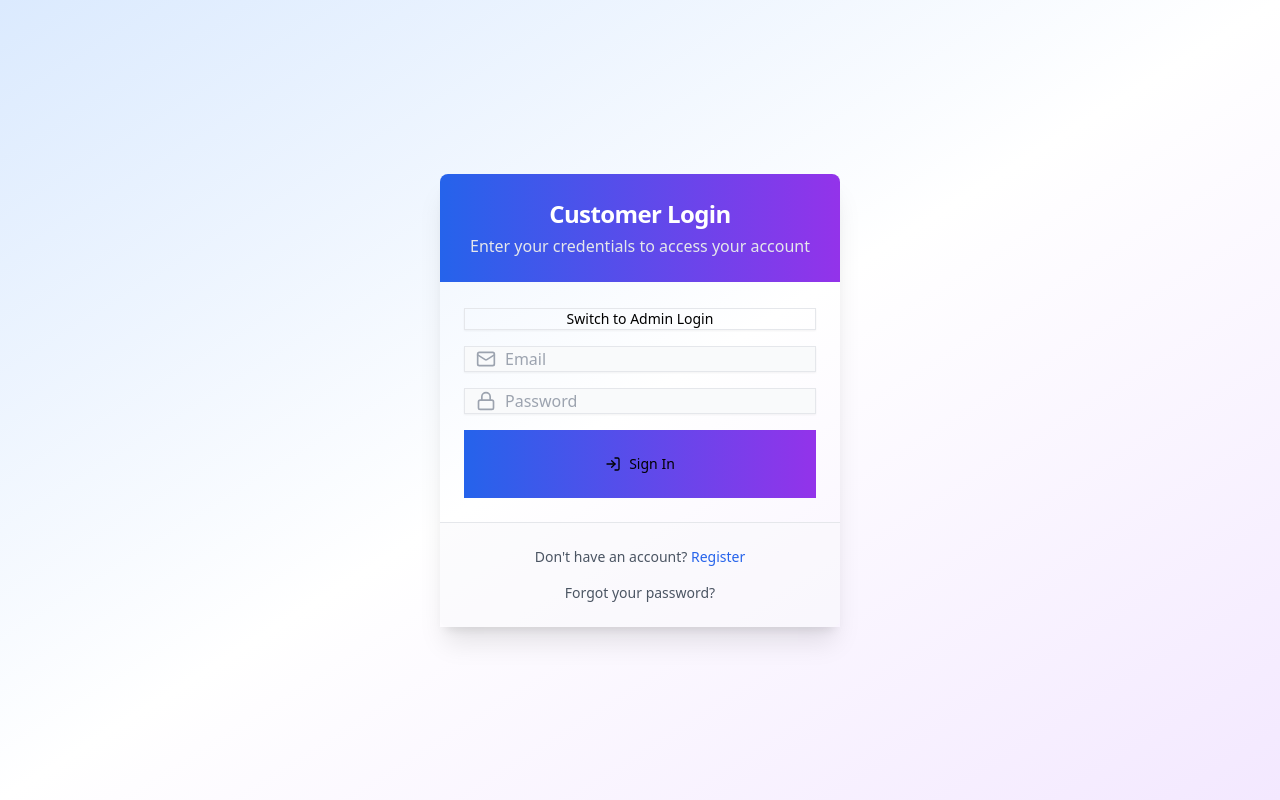
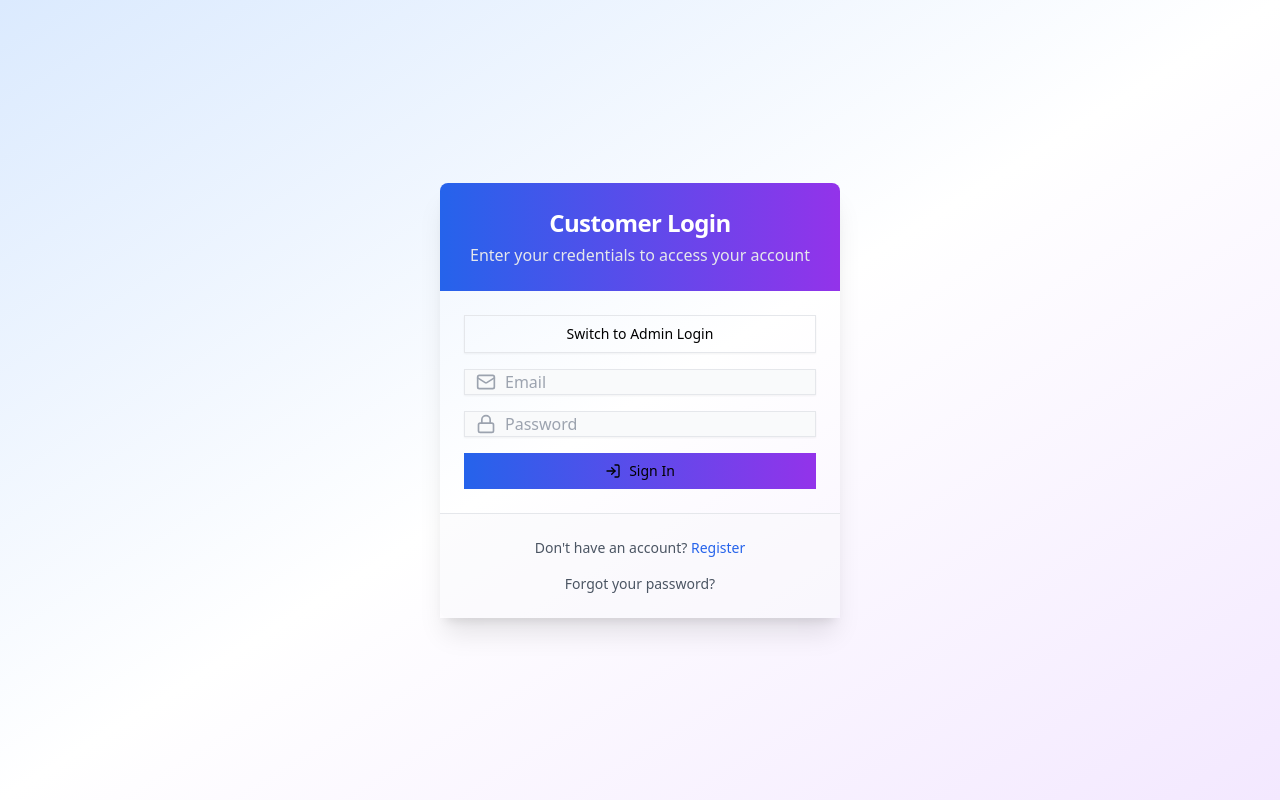
Before and after one commit to meidikawardana/mounts-bay, a Next.js app: page /login in a window 1280 px wide. Built offline with nearby package versions, Linux system fonts and the light colour scheme.

Commit message:
Adjust paddings for buttons

```diff
--- a/app/(auth)/forgot-password/page.tsx
+++ b/app/(auth)/forgot-password/page.tsx
@@ -59,7 +59,7 @@ export default function ForgotPasswordPage() {
               </div>
               <Button
                 type="submit"
-                className="w-full bg-gradient-to-r from-blue-600 to-purple-600 hover:from-blue-700 hover:to-purple-700 flex items-center justify-center gap-2 py-6"
+                className="w-full bg-gradient-to-r from-blue-600 to-purple-600 hover:from-blue-700 hover:to-purple-700 flex items-center justify-center gap-2 p-2"
                 disabled={status === "loading"}
               >
                 {status === "loading" ? (
--- a/app/(auth)/login/page.tsx
+++ b/app/(auth)/login/page.tsx
@@ -47,7 +47,7 @@ export default function LoginPage() {
           <div className="mb-4">
             <Button
               variant="outline"
-              className="w-full"
+              className="w-full p-2"
               onClick={() => setIsAdmin(!isAdmin)}
             >
               Switch to {isAdmin ? "Customer" : "Admin"} Login
@@ -85,7 +85,7 @@ export default function LoginPage() {
             )}
             <Button
               type="submit"
-              className="w-full bg-gradient-to-r from-blue-600 to-purple-600 hover:from-blue-700 hover:to-purple-700 flex items-center justify-center gap-2 py-6"
+              className="w-full bg-gradient-to-r from-blue-600 to-purple-600 hover:from-blue-700 hover:to-purple-700 flex items-center justify-center gap-2 p-2"
             >
               <LogIn className="h-4 w-4" />
               Sign In
--- a/app/(auth)/register/page.tsx
+++ b/app/(auth)/register/page.tsx
@@ -112,7 +112,7 @@ export default function RegisterPage() {
 
             <Button
               type="submit"
-              className="w-full bg-gradient-to-r from-blue-600 to-purple-600 hover:from-blue-700 hover:to-purple-700 flex items-center justify-center gap-2 py-6"
+              className="w-full bg-gradient-to-r from-blue-600 to-purple-600 hover:from-blue-700 hover:to-purple-700 flex items-center justify-center gap-2 p-2"
             >
               <UserPlus className="h-4 w-4" />
               Register
```
